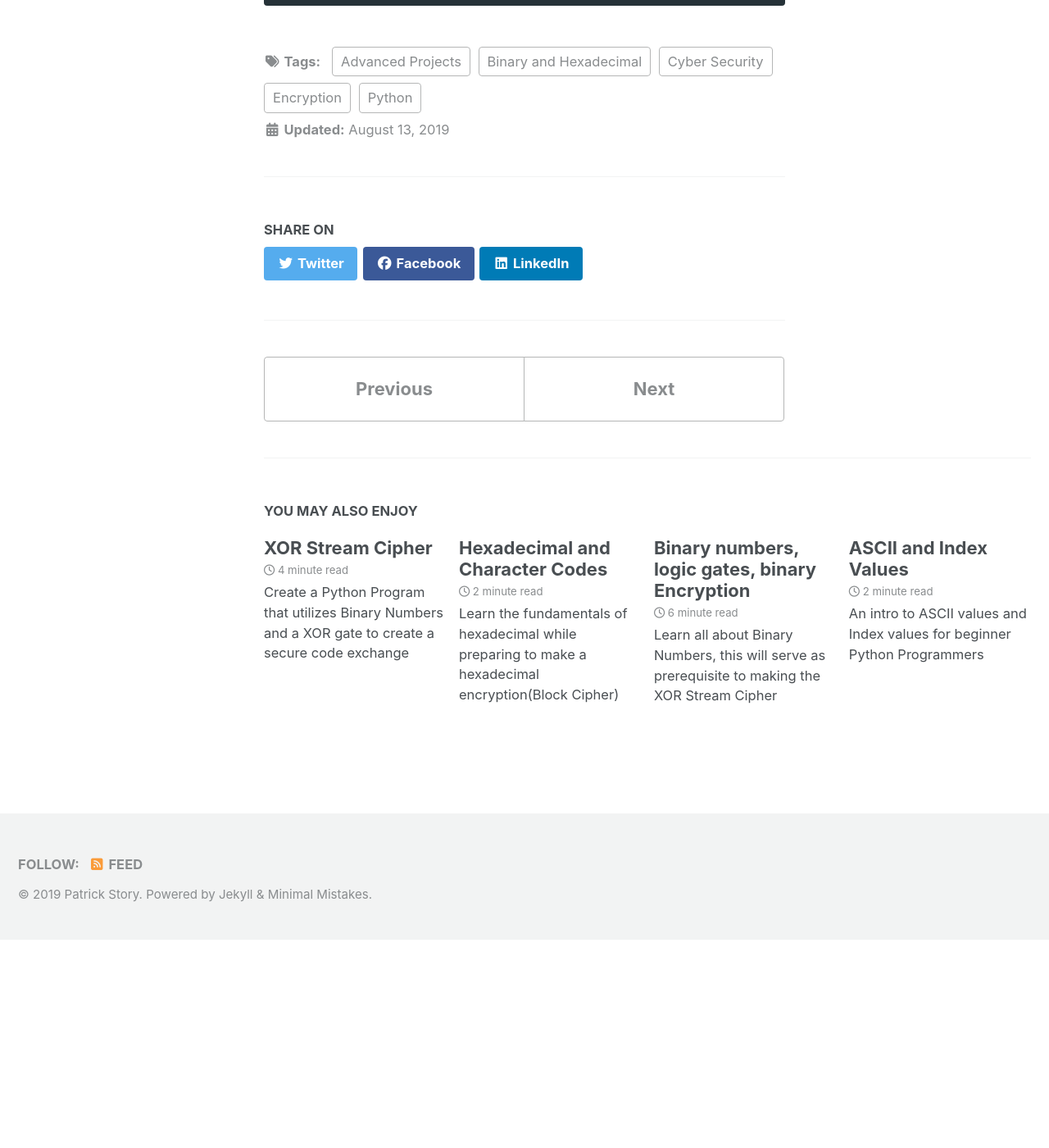
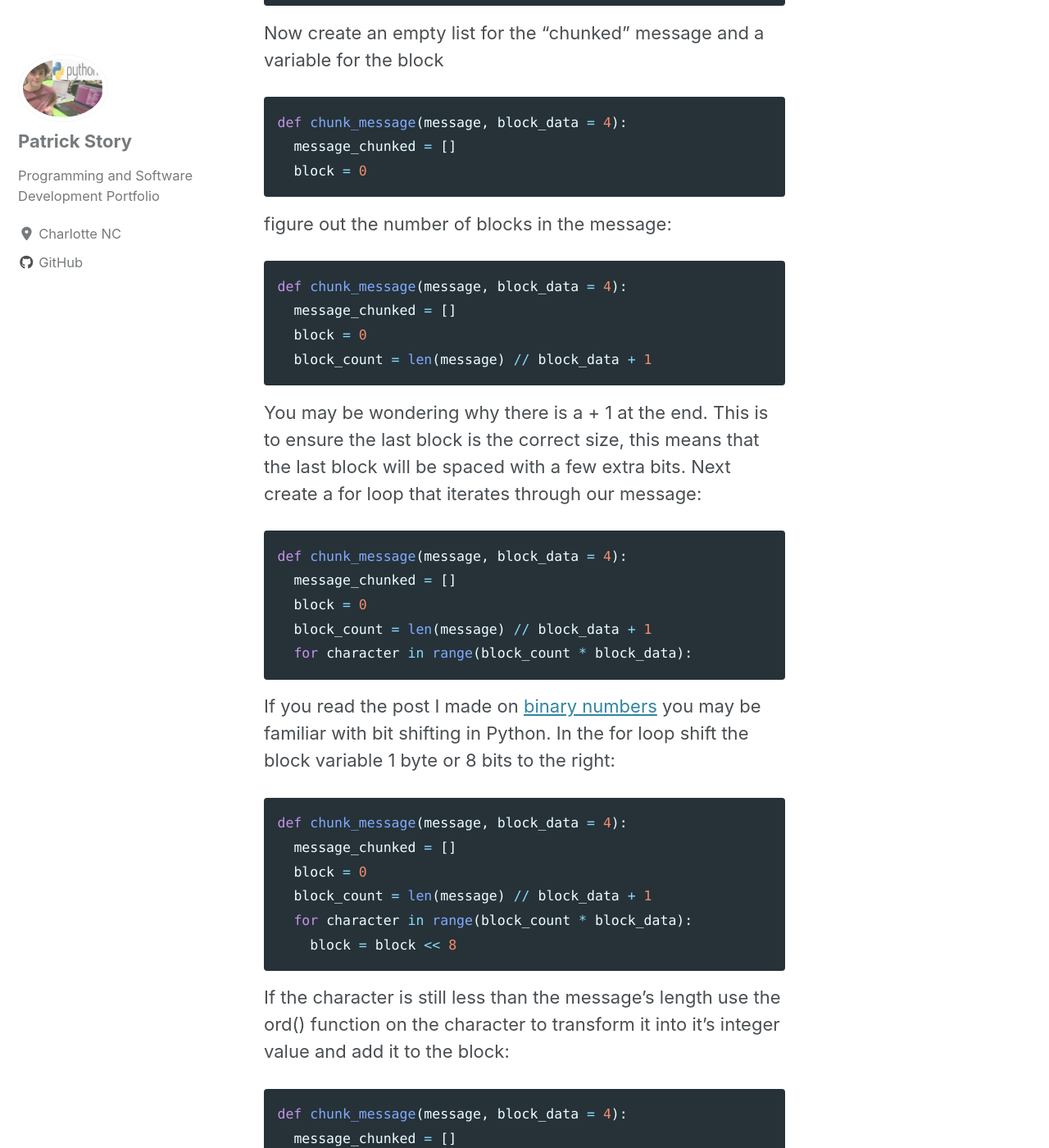
Before and after one commit to Patchyst/Patchyst.github.io, a Jekyll site: the page built from _posts/2019-08-13-BlockCipher.md, in a window 1280 px wide and 1400 px high, scrolled down 1308 px. Shown: the whole window at 82% size. Built offline with Jekyll 4.4.1, drawn with Linux system fonts in a browser that asks for light colours; cached includes are drawn as plain includes; nearby versions of some CDN libraries; before the commit the page ends 2455 px from its top, so only the background shows below that; some of the changed text lies outside the part shown.

Commit message:
updating Block Cipher Project

````diff
--- a/_posts/2019-08-13-BlockCipher.md
+++ b/_posts/2019-08-13-BlockCipher.md
@@ -15,3 +15,48 @@ To begin, define a function that takes in the message and block size as argument
 ```python
 def chunk_message(message, block_data = 4):
 ```
+Now create an empty list for the "chunked" message and a variable for the block
+```python
+def chunk_message(message, block_data = 4):
+  message_chunked = []
+  block = 0
+```
+figure out the number of blocks in the message:
+```python
+def chunk_message(message, block_data = 4):
+  message_chunked = []
+  block = 0
+  block_count = len(message) // block_data + 1
+```
+You may be wondering why there is a + 1 at the end. This is to ensure the last block is the correct size, this means that the last block will be spaced with a few extra bits.
+Next create a for loop that iterates through our message:
+```python
+def chunk_message(message, block_data = 4):
+  message_chunked = []
+  block = 0
+  block_count = len(message) // block_data + 1
+  for character in range(block_count * block_data):
+```
+If you read the post I made on [binary numbers](https://patchyst.github.io/binaryintro/) you may be familiar with bit shifting in Python. In the for loop shift the block variable 1 byte or 8 bits to the right:
+```python
+def chunk_message(message, block_data = 4):
+  message_chunked = []
+  block = 0
+  block_count = len(message) // block_data + 1
+  for character in range(block_count * block_data):
+    block = block << 8
+```
+If the character is still less than the message's length use the ord() function on the character to transform it into it's integer value and add it to the block:
+```python
+def chunk_message(message, block_data = 4):
+  message_chunked = []
+  block = 0
+  block_count = len(message) // block_data + 1
+  for character in range(block_count * block_data):
+    block = block << 8'
+
+    if character < len(message):
+     block += ord(message[character])
+ else:
+     block += 0
+```
````
